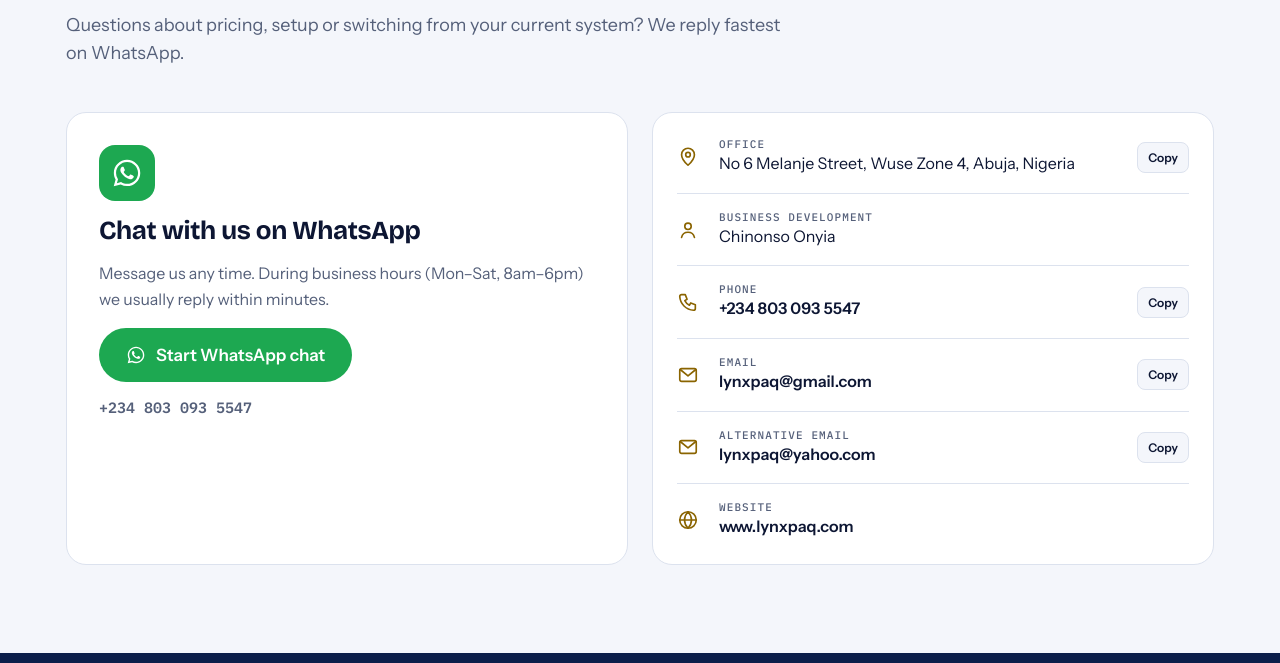
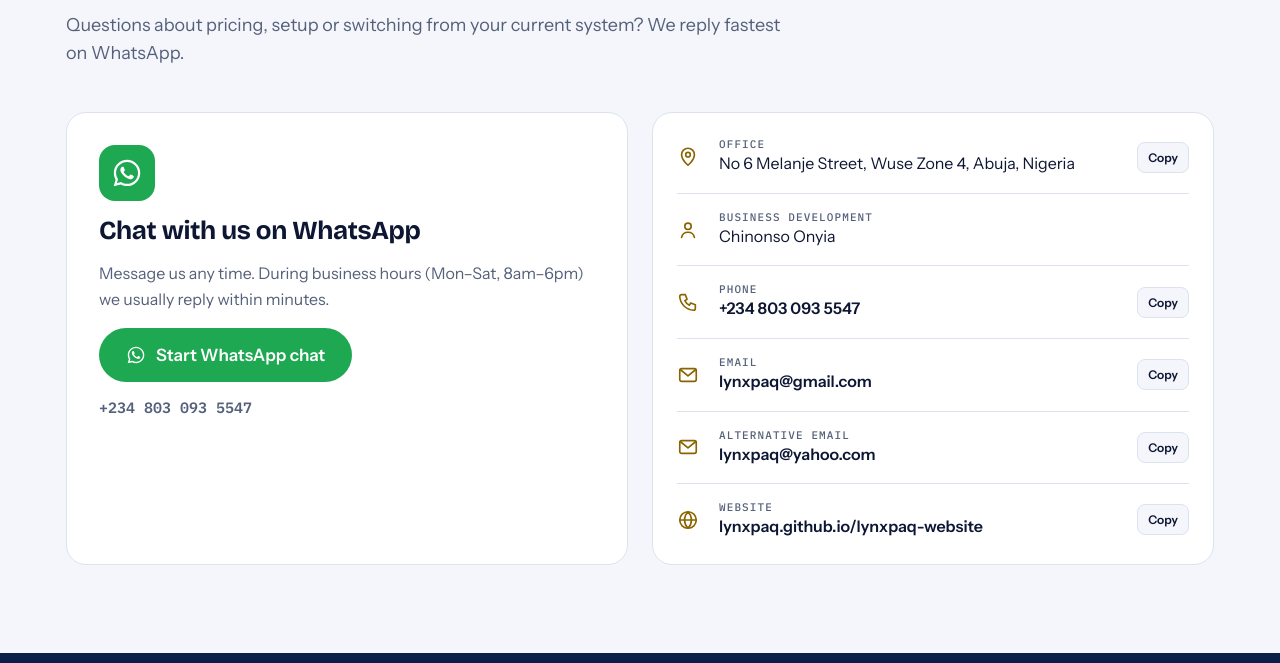
Before and after one commit to Lynxpaq/lynxpaq-website, a plain HTML site: page index.html in a window 1280 px wide. Shown: the part 9117-9780 px from the top of the page. Drawn offline with nearby package versions, Linux system fonts and the light colour scheme.

Commit message:
Serve site from lynxpaq.github.io until lynxpaq.com is registered

```diff
--- a/index.html
+++ b/index.html
@@ -744,7 +744,7 @@ footer em{font-family:var(--f-display);font-style:italic;color:var(--on-navy);fo
         <div class="line"><svg viewBox="0 0 24 24" fill="none" stroke="currentColor" stroke-width="1.8" stroke-linecap="round" stroke-linejoin="round" aria-hidden="true"><path d="M5 4h4l2 5-2.5 1.5a11 11 0 0 0 5 5L15 13l5 2v4a2 2 0 0 1-2 2A16 16 0 0 1 3 6a2 2 0 0 1 2-2Z"/></svg><div><small>Phone</small><a href="tel:+2348030935547">+234 803 093 5547</a></div><button class="copy" type="button" data-copy="+2348030935547">Copy</button></div>
         <div class="line"><svg viewBox="0 0 24 24" fill="none" stroke="currentColor" stroke-width="1.8" stroke-linecap="round" stroke-linejoin="round" aria-hidden="true"><rect x="3" y="5" width="18" height="14" rx="2"/><path d="M3.5 6l8.5 7 8.5-7"/></svg><div><small>Email</small><a href="mailto:lynxpaq@gmail.com">lynxpaq@gmail.com</a></div><button class="copy" type="button" data-copy="lynxpaq@gmail.com">Copy</button></div>
         <div class="line"><svg viewBox="0 0 24 24" fill="none" stroke="currentColor" stroke-width="1.8" stroke-linecap="round" stroke-linejoin="round" aria-hidden="true"><rect x="3" y="5" width="18" height="14" rx="2"/><path d="M3.5 6l8.5 7 8.5-7"/></svg><div><small>Alternative email</small><a href="mailto:lynxpaq@yahoo.com">lynxpaq@yahoo.com</a></div><button class="copy" type="button" data-copy="lynxpaq@yahoo.com">Copy</button></div>
-        <div class="line"><svg viewBox="0 0 24 24" fill="none" stroke="currentColor" stroke-width="1.8" stroke-linecap="round" stroke-linejoin="round" aria-hidden="true"><circle cx="12" cy="12" r="9"/><path d="M3 12h18M12 3c2.5 2.6 3.8 5.6 3.8 9s-1.3 6.4-3.8 9c-2.5-2.6-3.8-5.6-3.8-9S9.5 5.6 12 3Z"/></svg><div><small>Website</small><a href="https://www.lynxpaq.com" target="_blank" rel="noopener">www.lynxpaq.com</a></div><span></span></div>
+        <div class="line"><svg viewBox="0 0 24 24" fill="none" stroke="currentColor" stroke-width="1.8" stroke-linecap="round" stroke-linejoin="round" aria-hidden="true"><circle cx="12" cy="12" r="9"/><path d="M3 12h18M12 3c2.5 2.6 3.8 5.6 3.8 9s-1.3 6.4-3.8 9c-2.5-2.6-3.8-5.6-3.8-9S9.5 5.6 12 3Z"/></svg><div><small>Website</small><a href="https://lynxpaq.github.io/lynxpaq-website/" target="_blank" rel="noopener">lynxpaq.github.io/lynxpaq-website</a></div><button class="copy" type="button" data-copy="https://lynxpaq.github.io/lynxpaq-website/">Copy</button></div>
       </div>
     </div>
   </div>
```
Also changed, not shown: 2 other files.
